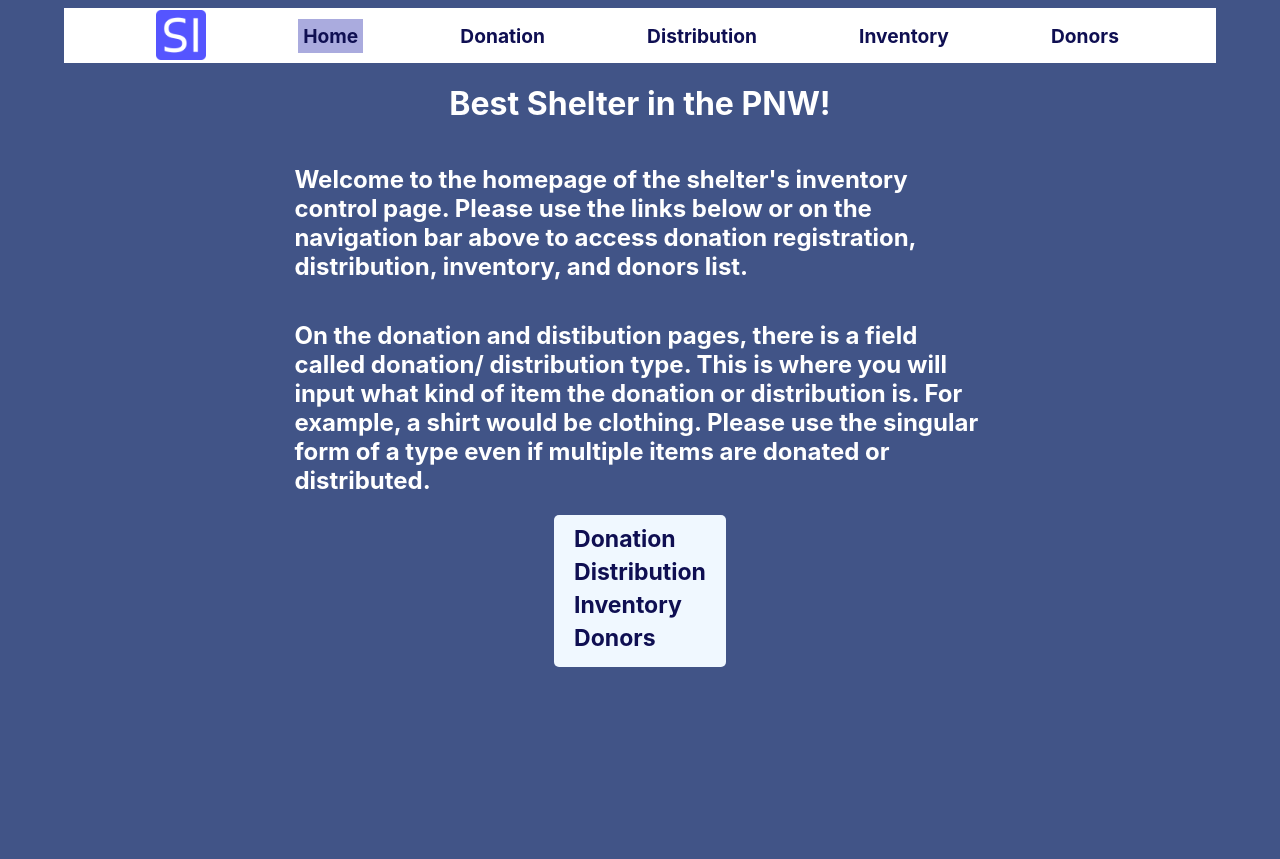
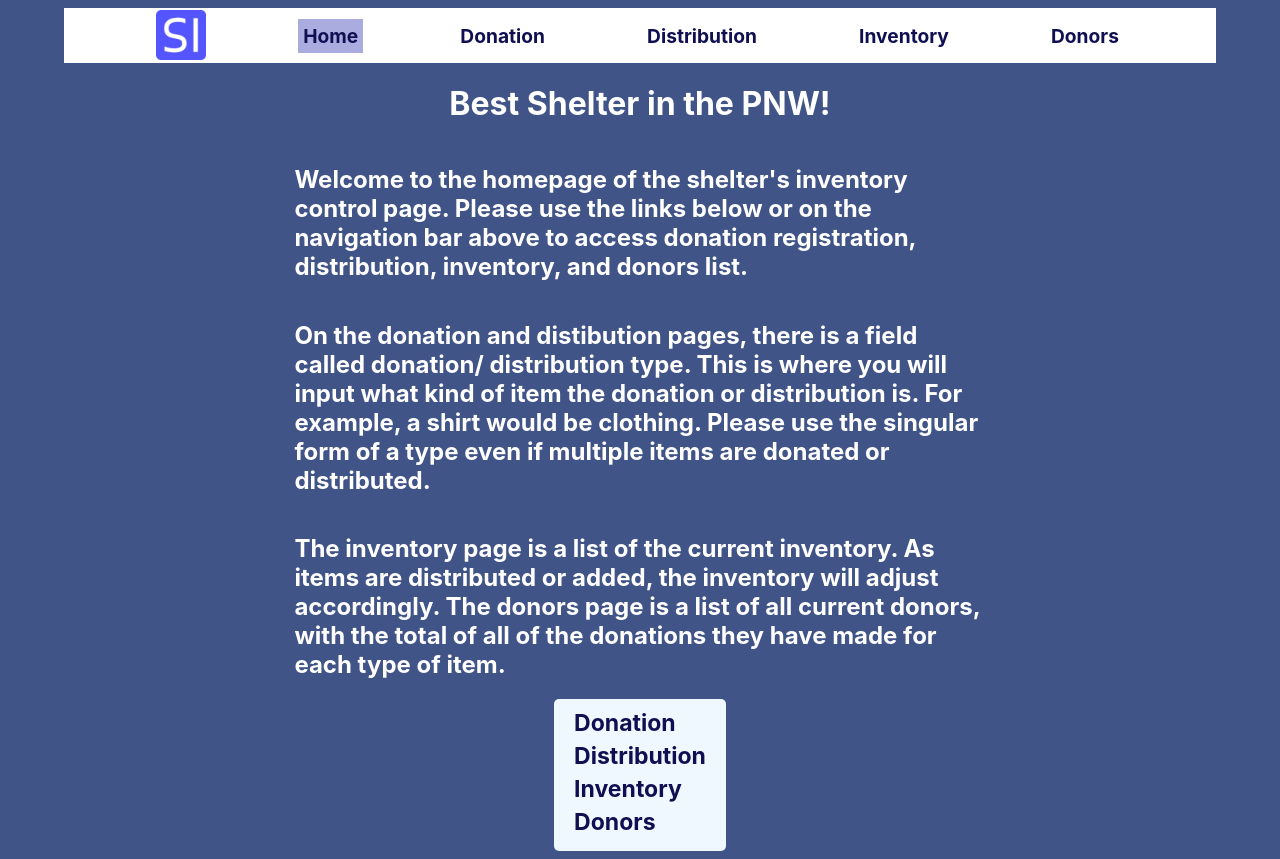
Before and after one commit to Sparky338/Digital-Aid_technical, a React (Create React App) app in the folder digital-aid-seattle/: page / in a window 1280 px wide. Before the commit the page ends 800 px from the top, so only its background shows below. Built offline with nearby package versions, Linux system fonts and the light colour scheme.

Commit message:
added a description of the inventory and donors pages

```diff
--- a/digital-aid-seattle/src/components/homepage.js
+++ b/digital-aid-seattle/src/components/homepage.js
@@ -15,6 +15,12 @@ const Homepage = () => {
         distribution type. This is where you will input what kind of item the donation
         or distribution is. For example, a shirt would be clothing. Please use
         the singular form of a type even if multiple items are donated or distributed.
+      </h2>
+      <h2 className="pageDescription">
+        The inventory page is a list of the current inventory. As items are distributed
+        or added, the inventory will adjust accordingly. The donors page is a list of
+        all current donors, with the total of all of the donations they have made for
+        each type of item.
       </h2>
       <div className="links-list">
         <Link to="/donation" className="link donation-link">
--- a/digital-aid-seattle/src/index.css
+++ b/digital-aid-seattle/src/index.css
@@ -20,7 +20,7 @@ body {
 
 .link:hover,
 .nav-link:hover {
-  color: rgb(171, 165, 217);
+  color: rgb(170, 171, 222);
 }
 
 .donation-form-label,
```
